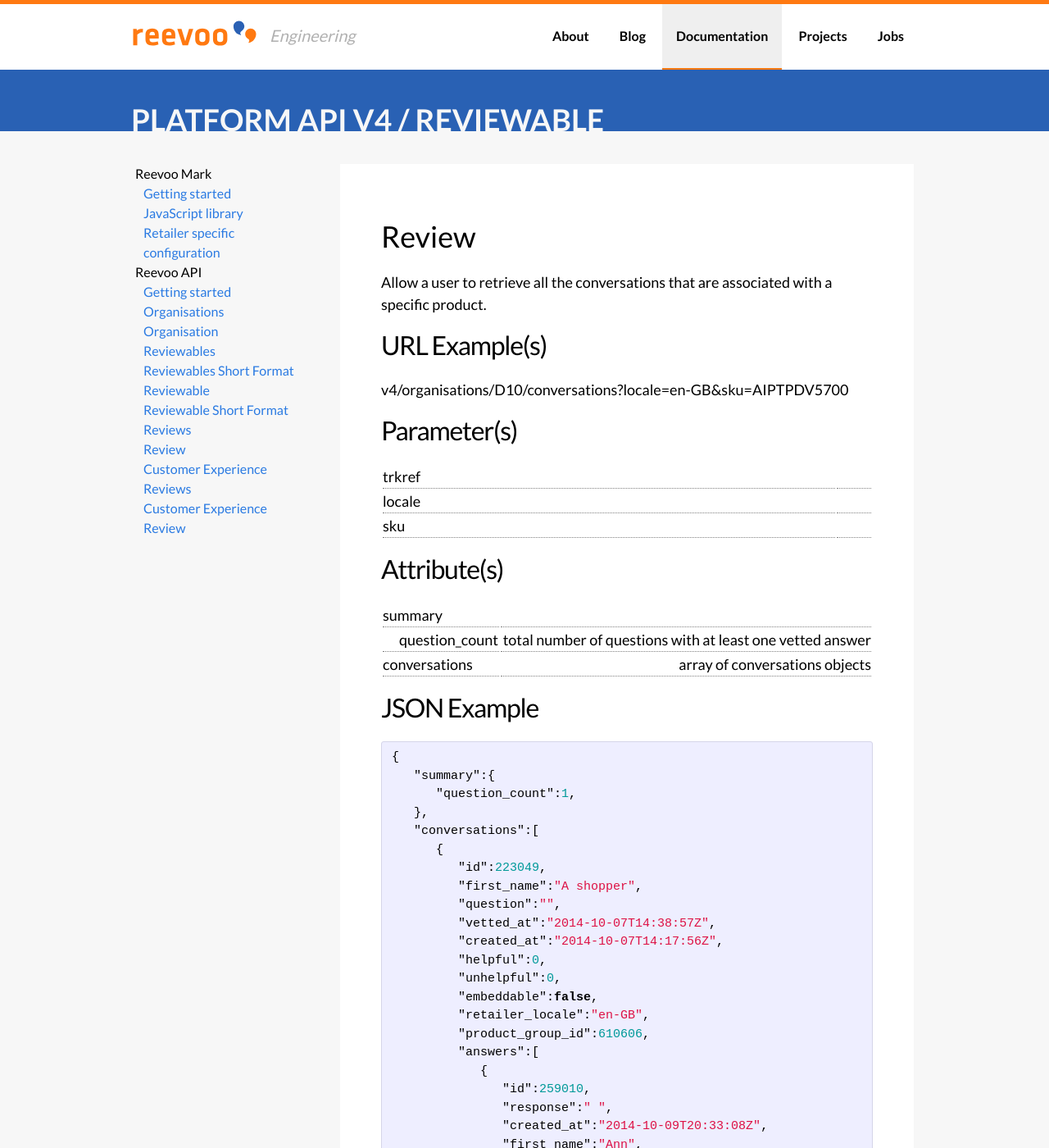
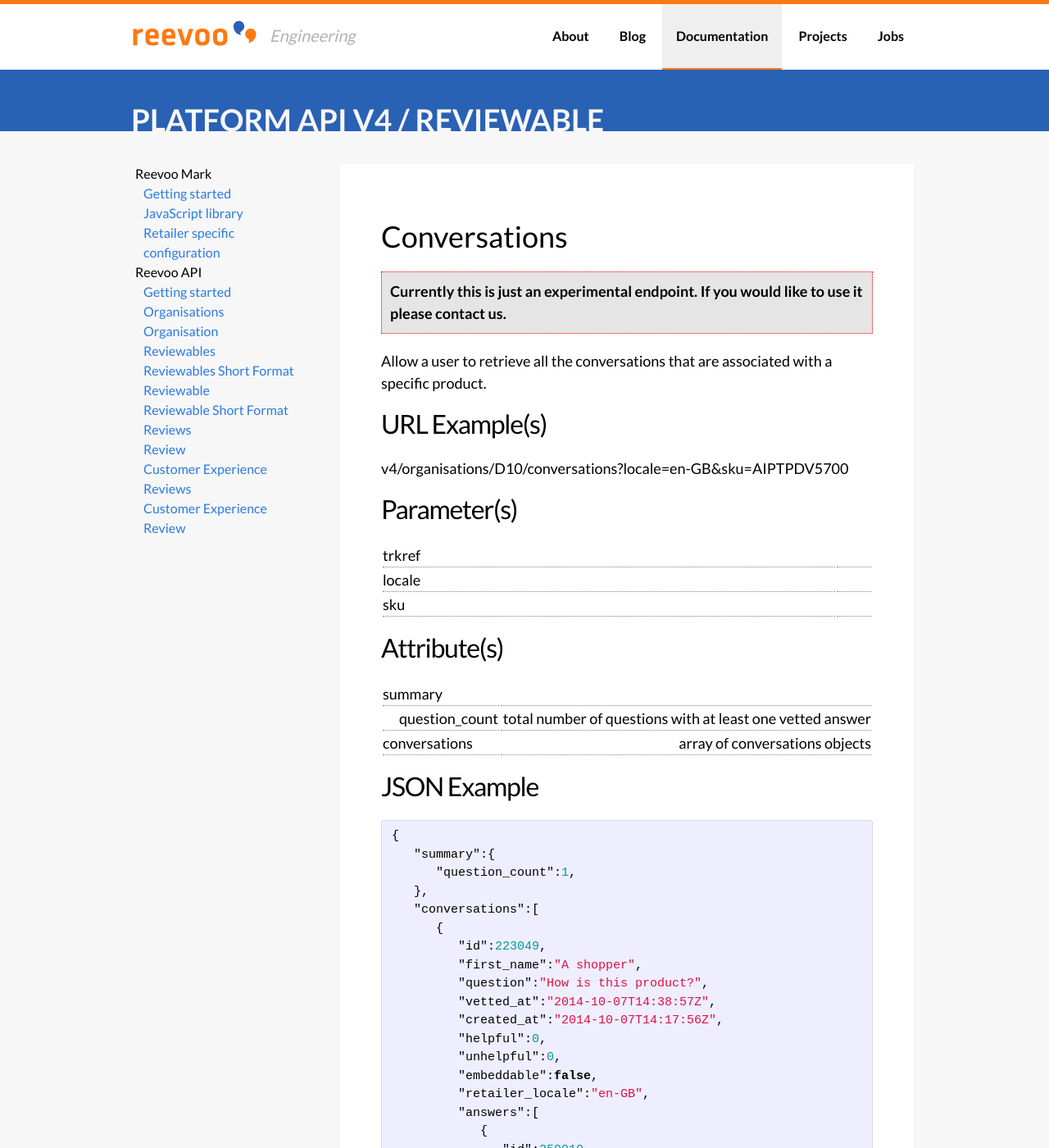
Before and after one commit to reevoo/reevoo.github.io, a Jekyll site: the page built from docs/reevooapi/conversations.markdown, in a window 1280 px wide and 1400 px high. Shown: the whole window at 82% size. Built offline with Jekyll 4.4.1, drawn with Linux system fonts in a browser that asks for light colours.

Commit message:
[+DS] Update documentation for the conversation api.

```diff
--- a/docs/reevooapi/conversations.markdown
+++ b/docs/reevooapi/conversations.markdown
@@ -7,7 +7,10 @@
 prev: conversation
 ---
 
-# Review
+# Conversations
+<div class="warning">
+  <strong>Currently this is just an experimental endpoint. If you would like to use it please contact us. </strong>
+</div>
 Allow a user to retrieve all the conversations that are associated with a specific product.
 
 ## URL Example(s)
@@ -39,18 +42,17 @@
       {
          "id":223049,
          "first_name":"A shopper",
-         "question":"",
+         "question":"How is this product?",
          "vetted_at":"2014-10-07T14:38:57Z",
          "created_at":"2014-10-07T14:17:56Z",
          "helpful":0,
          "unhelpful":0,
          "embeddable":false,
          "retailer_locale":"en-GB",
-         "product_group_id":610606,
          "answers":[
             {
                "id":259010,
-               "response":" ",
+               "response":"It is great.",
                "created_at":"2014-10-09T20:33:08Z",
                "first_name":"Ann",
                "job_title":null,
```
Also changed, not shown: docs/reevooapi/conversation.markdown (+6 -4 lines).
